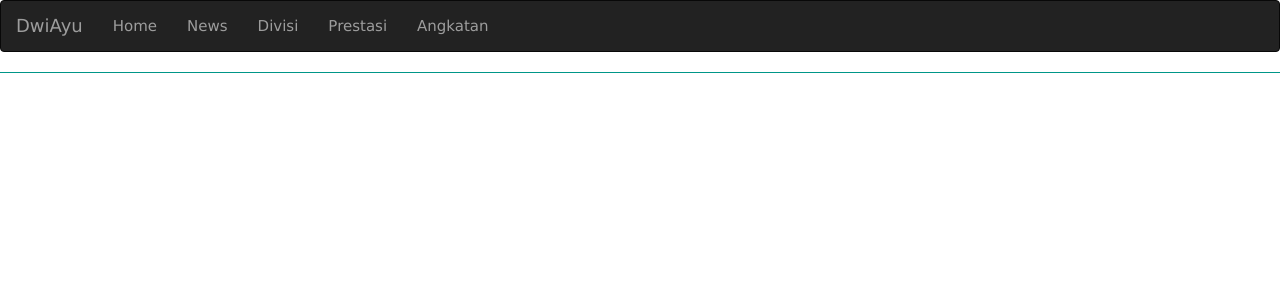
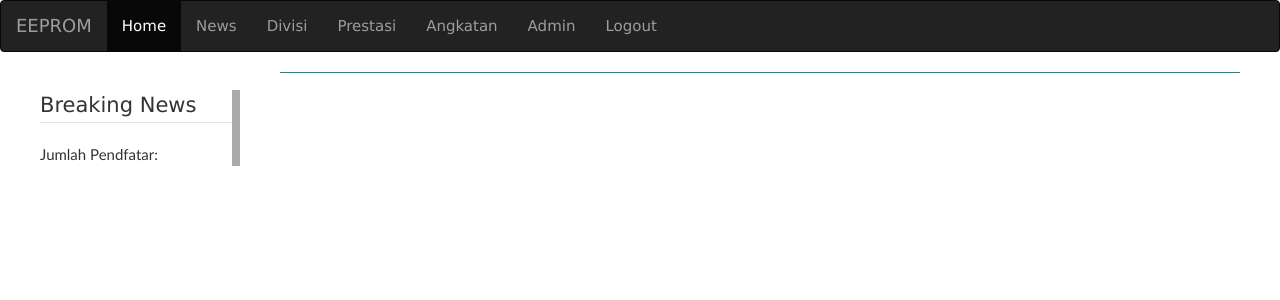
Before and after one commit to dwiayu/project-uas, a CodeIgniter app: the page made by application/views/news.php in a window 1280 px wide. Shown: the top 300 px of the page. Run offline with CodeIgniter, Linux system fonts and the light colour scheme; data that the repository does not hold is empty; some libraries are stand-ins or nearby versions.

Commit message:
update view pada news

```diff
--- a/application/views/news.php
+++ b/application/views/news.php
@@ -5,34 +5,67 @@
   <meta charset="utf-8">
   <meta name="viewport" content="width=device-width, initial-scale=1">
   <link rel="stylesheet" href="<?php echo base_url();?>assets/css/bootstrap.min.css">
+  <link rel="stylesheet" href="<?php echo base_url();?>assets/css/dataTables.bootstrap.min.css">
   <link rel="stylesheet" href="https://www.w3schools.com/w3css/4/w3.css">
   <script src="https://ajax.googleapis.com/ajax/libs/jquery/3.3.1/jquery.min.js"></script>
   <script src="https://maxcdn.bootstrapcdn.com/bootstrap/3.3.7/js/bootstrap.min.js"></script>
+<style>
+
+#kiri {
+  position: fixed;
+  top: 90px;
+  left: 40px;
+  width: 200px;
+  border-right: 8px solid #aaa;
+}
+#kanan {
+  margin: 0 40px 40px 280px;
+}
+
+</style>
 </head>
 <body>
+
 
 <nav class="navbar navbar-inverse">
   <div class="container-fluid">
     <div class="navbar-header">
-      <a class="navbar-brand" href="#">DwiAyu</a>
+      <a class="navbar-brand" href="#">EEPROM</a>
     </div>
     <ul class="nav navbar-nav">
-    <li><a href="<?php echo site_url()?>/Portal">Home</a></li>
-    <li><a href="<?php echo site_url()?>/News">News</a></li>
-    <li><a href="<?php echo site_url()?>/Divisi">Divisi</a></li>
-    <li><a href="<?php echo site_url()?>/Prestasi">Prestasi</a></li>
-    <li><a href="<?php echo site_url()?>/Angkatan">Angkatan</a></li>
-    </ul>
+    <li class="active"><a href="<?php echo site_url()?>/portal">Home</a></li>
+    <li><a href="<?php echo site_url()?>/news">News</a></li>
+    <li><a href="<?php echo site_url()?>/divisi">Divisi</a></li>
+    <li><a href="<?php echo site_url()?>/prestasi">Prestasi</a></li>
+    <li><a href="<?php echo site_url()?>/angkatan">Angkatan</a></li>
+    <li><a href="<?php echo site_url()?>/admin">Admin</a></li>
+    <li><a href="<?php echo base_url('index.php/login/logout') ?>">Logout</a>
+
+  </ul>
 
   </div>
+  <div id="kiri">
+  <legend>Breaking News</legend>
+  <div>
+      <font face="calibri">Jumlah Pendfatar: </font>
+
+  </div>
+</div>
 </nav>
+<div id="kanan">
 <div class="w3-container w3-teal" align="center">
 <?php $no=1; foreach ($Berita as $key) : ?>
  <h3> <?php echo $key['judulBerita'] ?></h3>
 </div>
+</div>
 <div class="w3-container" align="center">
 <font face="calibri" ><?php echo $key['isi'] ?></font>
 </div>
+<br>
+<div align="center">
+<a href="<?php echo base_url('index.php/pendaftaran/')?>"  class="btn btn-info">Daftar</a>
+<a href="<?php echo base_url('index.php/pendaftaran/')?>"  class="btn btn-success">Unduh Form</a>
 <?php $no++; endforeach ?>
+</div>
 </body>
 </html>
```
